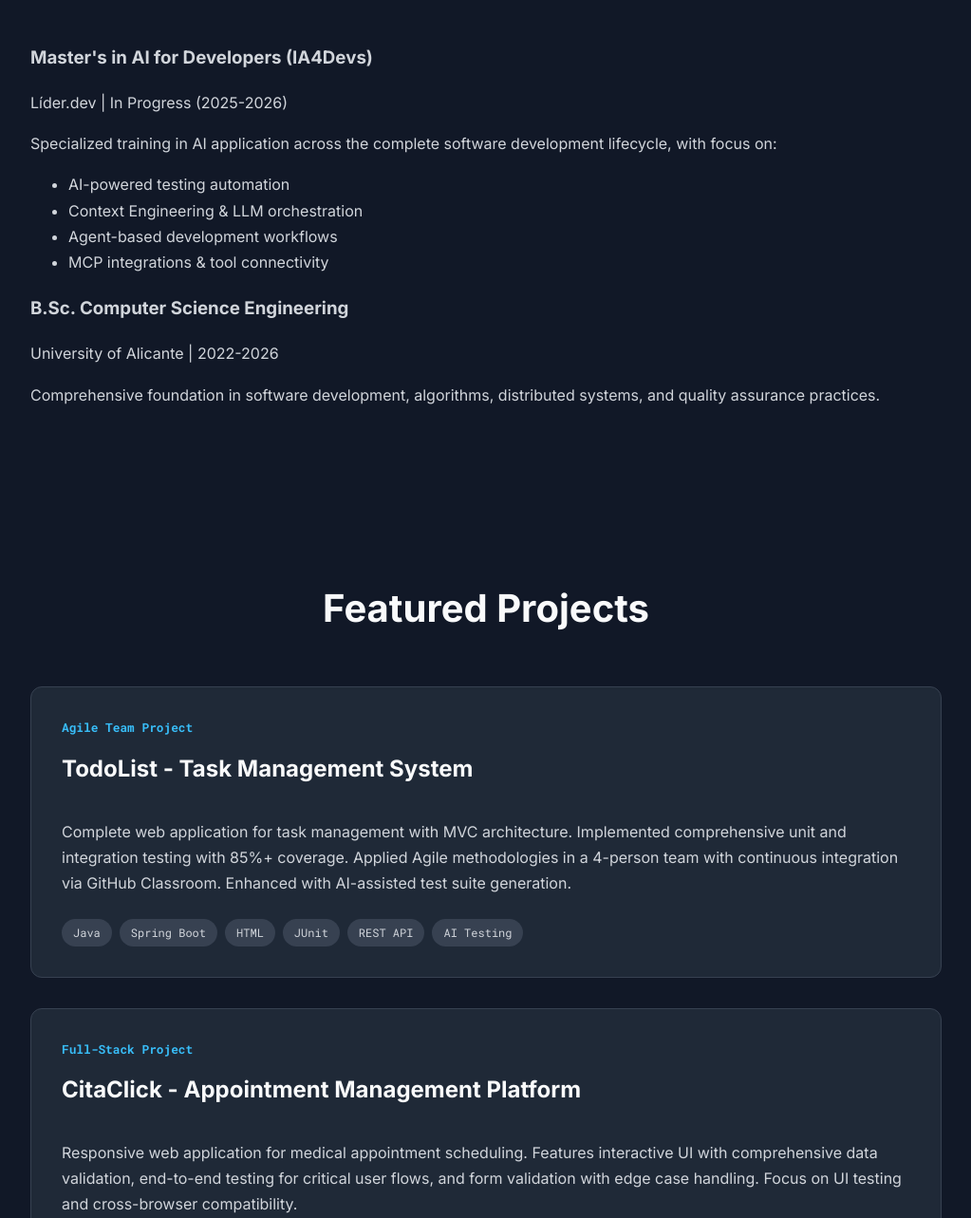
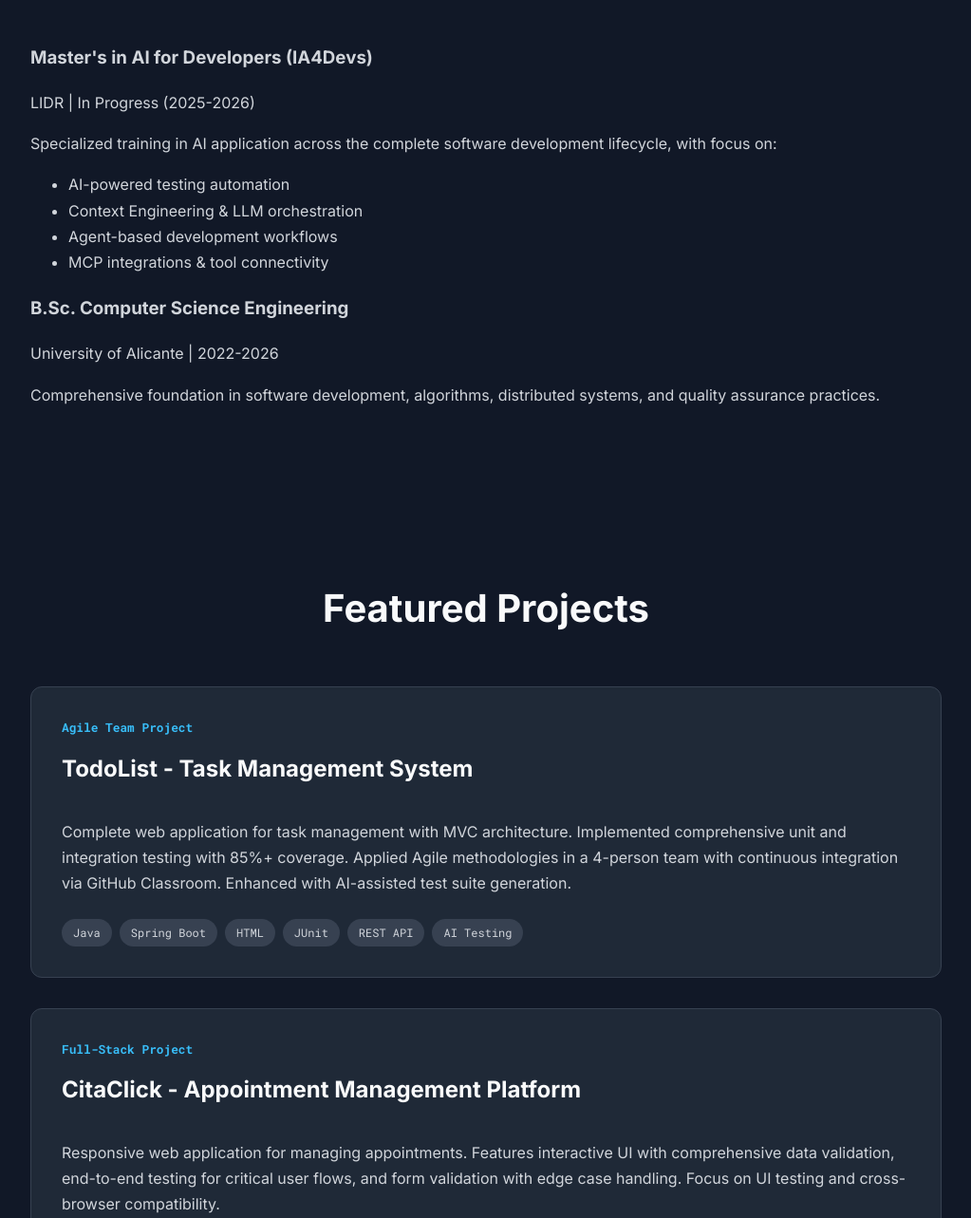
Before and after one commit to smb96-ua/smb96-ua.github.io, a plain HTML site: page index.html in a window 1280 px wide. Shown: the part 1517-2800 px from the top of the page at 95% size, without its empty margins (128-1151 px from the left). Drawn offline with nearby package versions, Linux system fonts and the light colour scheme.

Commit message:
Fix HTML encoding issues in index.html

```diff
--- a/index.html
+++ b/index.html
@@ -18,7 +18,7 @@
                 <img src="https://media.licdn.com/dms/image/v2/D5603AQF-UeuQiae4-g/profile-displayphoto-scale_200_200/B56ZoVgPhMI8AY-/0/1761297366204?e=1764806400&v=beta&t=zmUdw2ctRN_8a15XuO-hpEwi6KeNYtXHVW6cw5YVR_I">
             </div>
             <h1 data-aos="fade-up" data-aos-delay="100">Sergio Mínguez Berja</h1>
-            <p class="subtitle" data-aos="fade-up" data-aos-delay="200">Software Engineer | QA Automation | AI-Powered Testing Specialist</p>
+            <p class="subtitle" data-aos="fade-up" data-aos-delay="200">Software Engineer | QA Automation | AI-Powered Testing</p>
             <p class="subtitle-secondary" data-aos="fade-up" data-aos-delay="300">Full-Stack Development • Distributed Systems • AI for Developers</p>
         </div>
     </header>
@@ -48,7 +48,7 @@
             <div class="education-grid">
                 <div class="education-card" data-aos="fade-up">
                     <h3>Master's in AI for Developers (IA4Devs)</h3>
-                    <p class="institution">Líder.dev | In Progress (2025-2026)</p>
+                    <p class="institution">LIDR | In Progress (2025-2026)</p>
                     <p>Specialized training in AI application across the complete software development lifecycle, with focus on:</p>
                     <ul>
                         <li>AI-powered testing automation</li>
@@ -87,7 +87,7 @@
                         <div class="card-content">
                             <span class="project-type">Full-Stack Project</span>
                             <h3>CitaClick - Appointment Management Platform</h3>
-                            <p>Responsive web application for medical appointment scheduling. Features interactive UI with comprehensive data validation, end-to-end testing for critical user flows, and form validation with edge case handling. Focus on UI testing and cross-browser compatibility.</p>
+                            <p>Responsive web application for managing appointments. Features interactive UI with comprehensive data validation, end-to-end testing for critical user flows, and form validation with edge case handling. Focus on UI testing and cross-browser compatibility.</p>
                             <div class="project-tech"><span>JavaScript</span><span>HTML</span><span>CSS</span><span>E2E Testing</span><span>Responsive Design</span></div>
                         </div>
                     </a>
```
